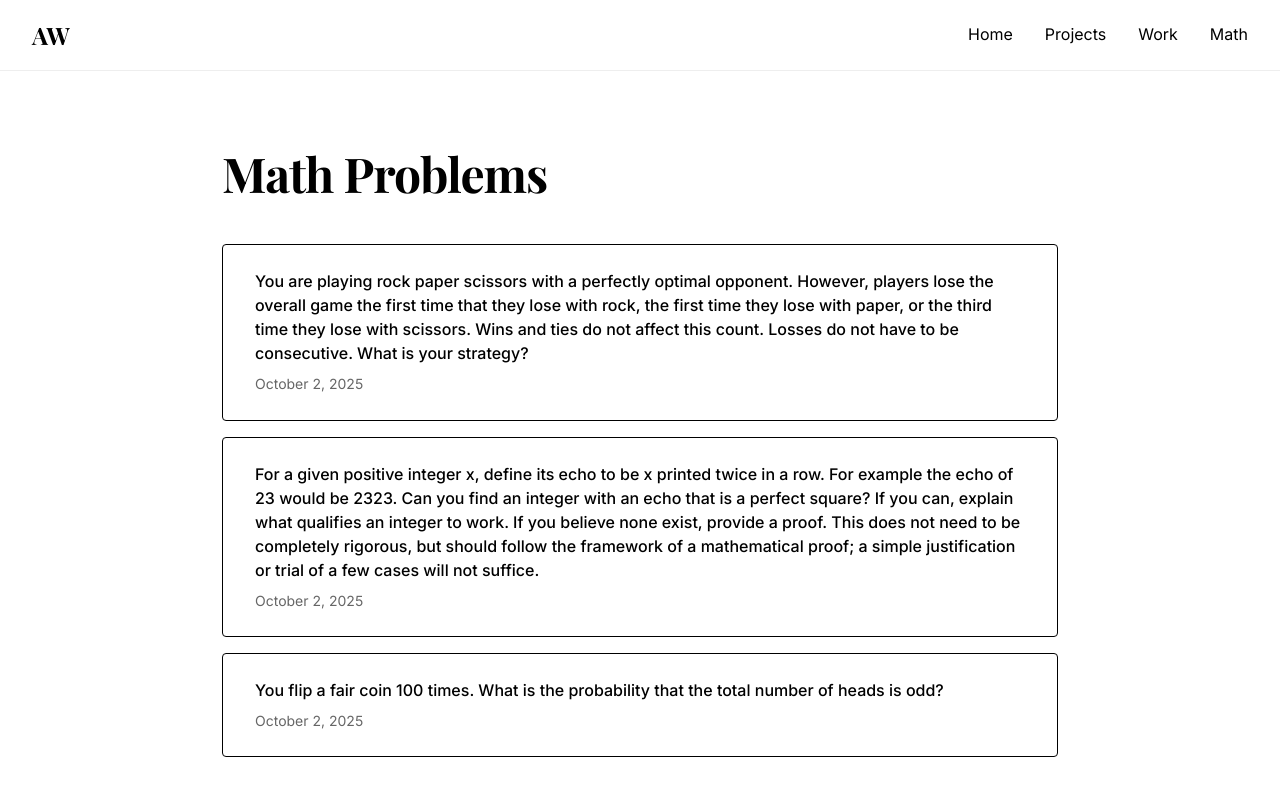
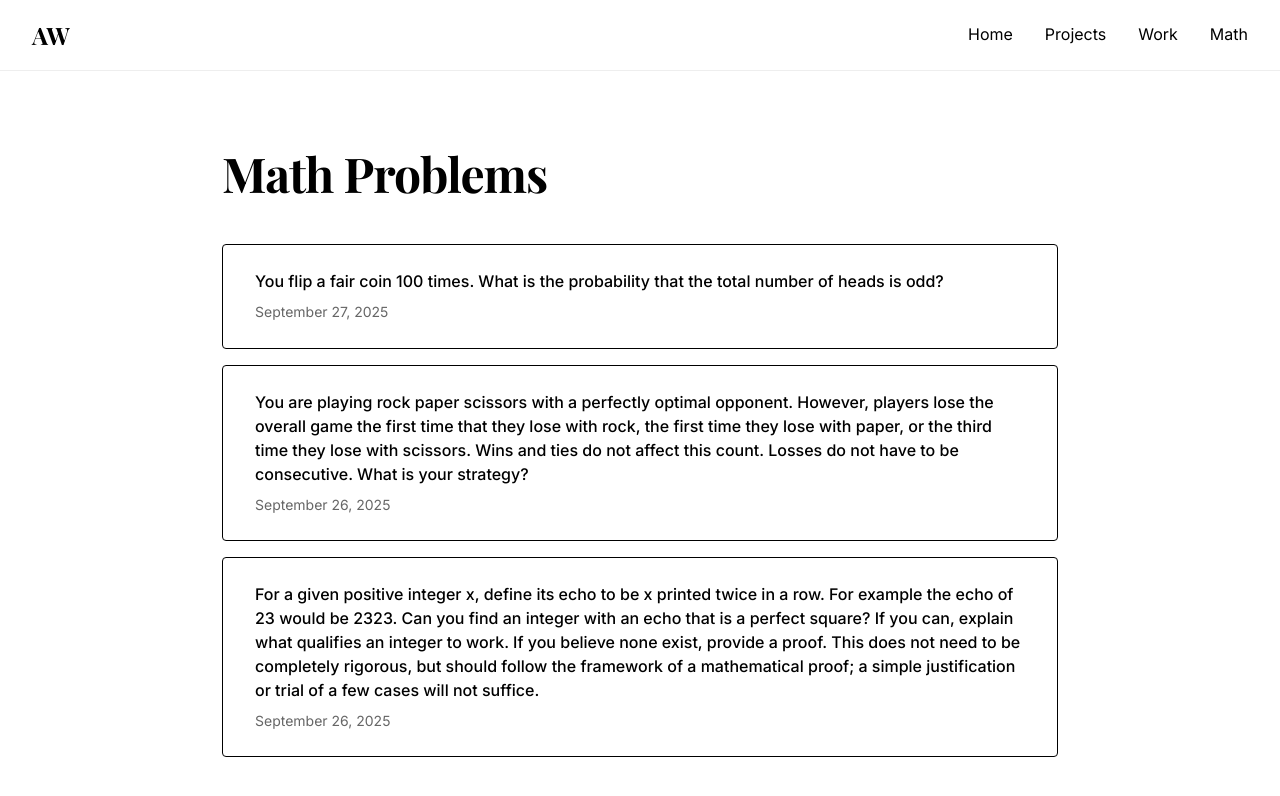
Before and after one commit to alissawu/alissasite, a Next.js app: page /math in a window 1280 px wide. Shown: the top 796 px of the page. Built offline with nearby package versions, Linux system fonts and the light colour scheme.

Commit message:
fixed apostraphe, fixed dates

```diff
--- a/src/app/math/echo-perfect-square/page.tsx
+++ b/src/app/math/echo-perfect-square/page.tsx
@@ -26,7 +26,7 @@ export default function EchoPerfectSquare() {
           <section className={styles.solution}>
             <h2>Solution</h2>
             <p>
-              I&apos;m working on getting the proof up for this (I've solved it, it's just annoying to format and upload a proof; if you've seen my handwriting you'll understand why this is necessary), but it was interesting.
+              I&apos;m working on getting the proof up for this (I&apos;ve solved it, it&apos;s just annoying to format and upload a proof; if you&apos;ve seen my handwriting you&apos;ll understand why this is necessary), but it was interesting.
               I was severely sick with mold poisoning, which I didn&apos;t know at the time, so this took me quite a while to think up.
               If you want to solve it, think of the factors two numbers would have to independently have versus share to comprise a square number, think of how to represent an echo in terms of its echee(?), and consider &quot;number of integers&quot; reasoning.
             </p>
--- a/src/app/math/page.tsx
+++ b/src/app/math/page.tsx
@@ -9,20 +9,20 @@ interface MathProblem {
 }
 
 const problems: MathProblem[] = [
+    {
+    id: 'coin-flip-probability',
+    title: 'You flip a fair coin 100 times. What is the probability that the total number of heads is odd?',
+    date: 'September 27, 2025'
+  },
   {
     id: 'rock-paper-scissors-optimal',
     title: 'You are playing rock paper scissors with a perfectly optimal opponent. However, players lose the overall game the first time that they lose with rock, the first time they lose with paper, or the third time they lose with scissors. Wins and ties do not affect this count. Losses do not have to be consecutive. What is your strategy?',
-    date: 'October 2, 2025'
+    date: 'September 26, 2025'
   },
   {
     id: 'echo-perfect-square',
     title: 'For a given positive integer x, define its echo to be x printed twice in a row. For example the echo of 23 would be 2323. Can you find an integer with an echo that is a perfect square? If you can, explain what qualifies an integer to work. If you believe none exist, provide a proof. This does not need to be completely rigorous, but should follow the framework of a mathematical proof; a simple justification or trial of a few cases will not suffice.',
-    date: 'October 2, 2025'
-  },
-  {
-    id: 'coin-flip-probability',
-    title: 'You flip a fair coin 100 times. What is the probability that the total number of heads is odd?',
-    date: 'October 2, 2025'
+    date: 'September 26, 2025'
   }
 ];
 
--- a/src/app/math/rock-paper-scissors-optimal/page.tsx
+++ b/src/app/math/rock-paper-scissors-optimal/page.tsx
@@ -116,7 +116,7 @@ export default function RPSOptimal() {
               makes intuitive sense. Early on (state 0) you should use Scissors more because it takes three losses to
               kill you, so you push Scissors above 50% and keep Paper very small. At state 1 you rebalance toward the
               stationary 44/11/44 mix. And at state 2 you cut back on Scissors, as the benefits are now gone, so Rock and Paper are
-              more optimal. Note that state 2 isn't 33/33/33, because the opponent still has reason to be unbalanced.
+              more optimal. Note that state 2 isn&apos;t 33/33/33, because the opponent still has reason to be unbalanced.
             </p>
 
             <p>
```
